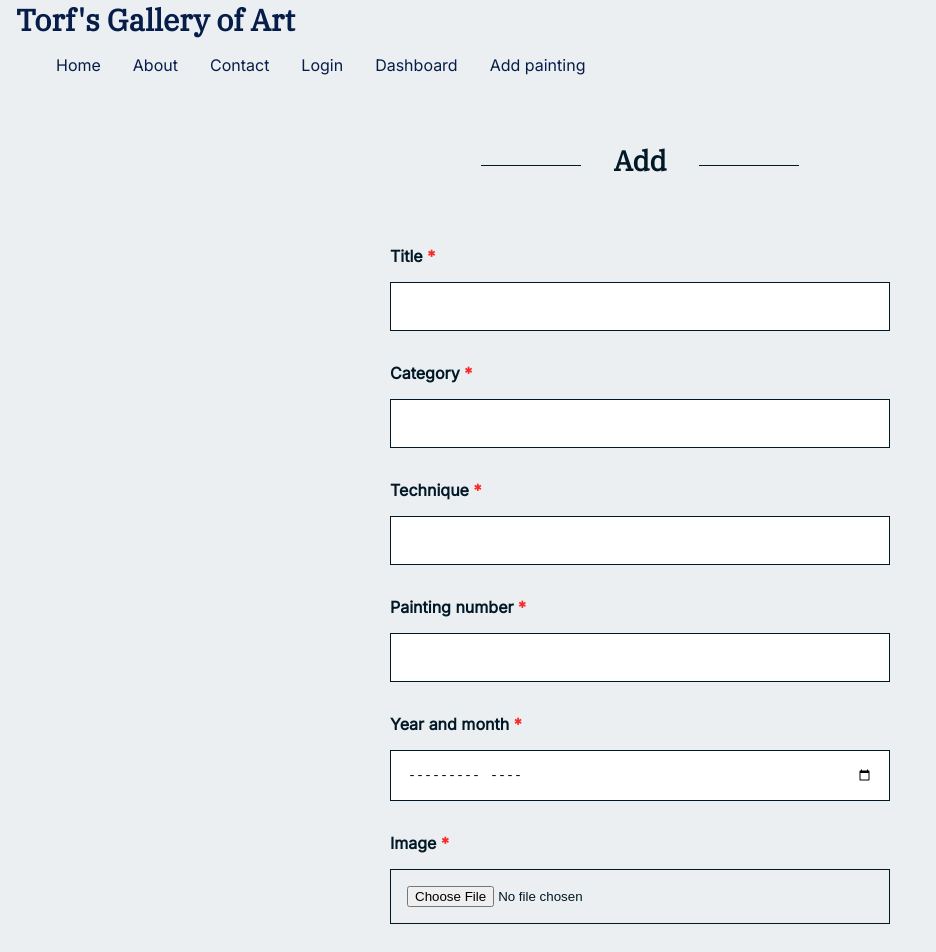
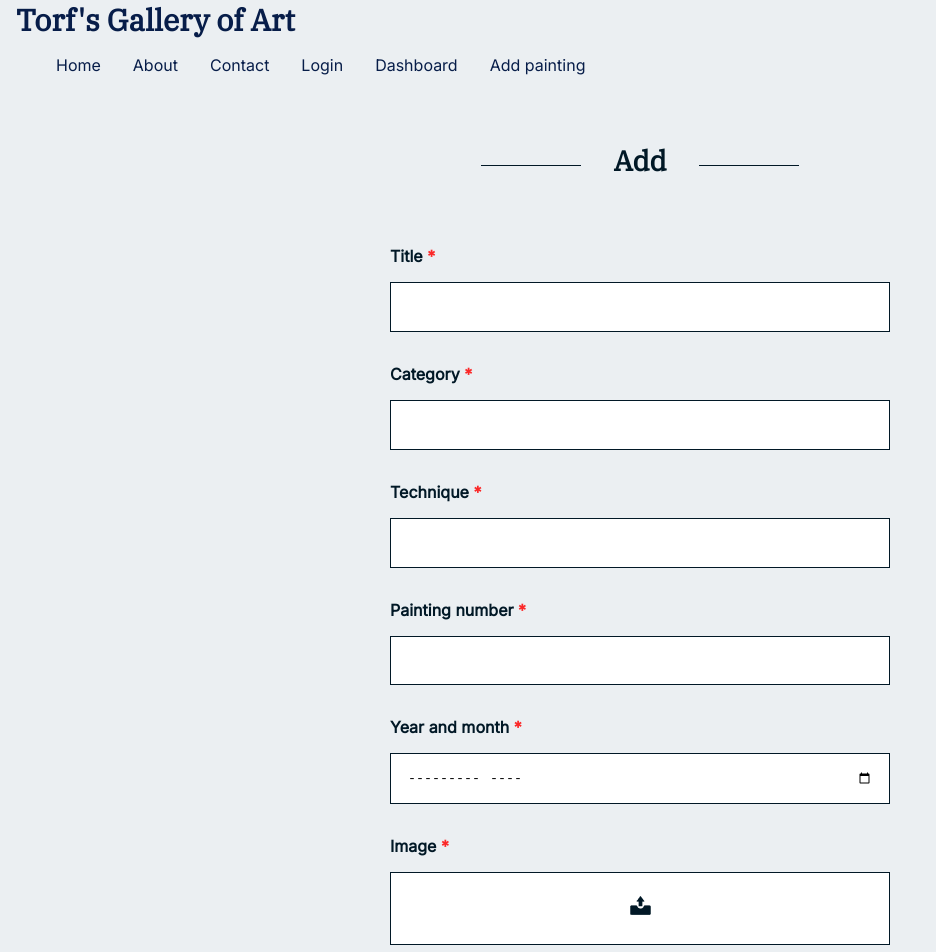
Before and after one commit to lunadragon06/torfs-art-gallery, a React (Create React App) app: page /add in a window 1280 px wide. Shown: the top 952 px of the page, without its empty margins (0-936 px from the left). Built offline with nearby package versions, Linux system fonts and the light colour scheme.

Commit message:
Update _forms.scss

```diff
--- a/src/sass/partials/_forms.scss
+++ b/src/sass/partials/_forms.scss
@@ -13,7 +13,7 @@ button {
     width: 100%;
 }
 
-button:focus {
+button:active, button:focus {
     background: $--input;
     border: $--blue-border;
     color: $--dark-blue;
@@ -38,6 +38,23 @@ input, textarea {
     width: $--default-layout;
 }
 
+input[type="file"] {
+    background: $--input;
+}
+
+input[type="file"]:active, input[type="file"]:focus {
+    background: $--light-green;
+}
+
+input[type=text] {
+    font-family: $--secondary-font;
+}
+
+input:active, input:focus {
+    outline: none !important;
+    border: 2px solid $--black;
+  }
+
 label {
     font-weight: bold;
 }
@@ -55,8 +72,29 @@ label {
 }
 
 textarea {
+    font-family: $--secondary-font;
     height: 150px;
     resize: none;
+}
+
+// ADMIN FORM
+.file-input {
+    color: transparent;
+    cursor: pointer;
+}
+
+.file-input::before {
+    color: $--blue;
+    content: url('../../assets/icons/upload.png');
+    cursor: pointer;
+    display: flex;
+    justify-content: center;
+    font-size: 18px;
+    margin: 0.25rem 0 -1rem;
+}
+
+.file-input::-webkit-file-upload-button {
+    visibility: hidden;
 }
 
 /* MEDIA QUERIES */
@@ -68,4 +106,4 @@ textarea {
         flex-direction: column;
         gap: 0;
     }
-  }
+}
```
